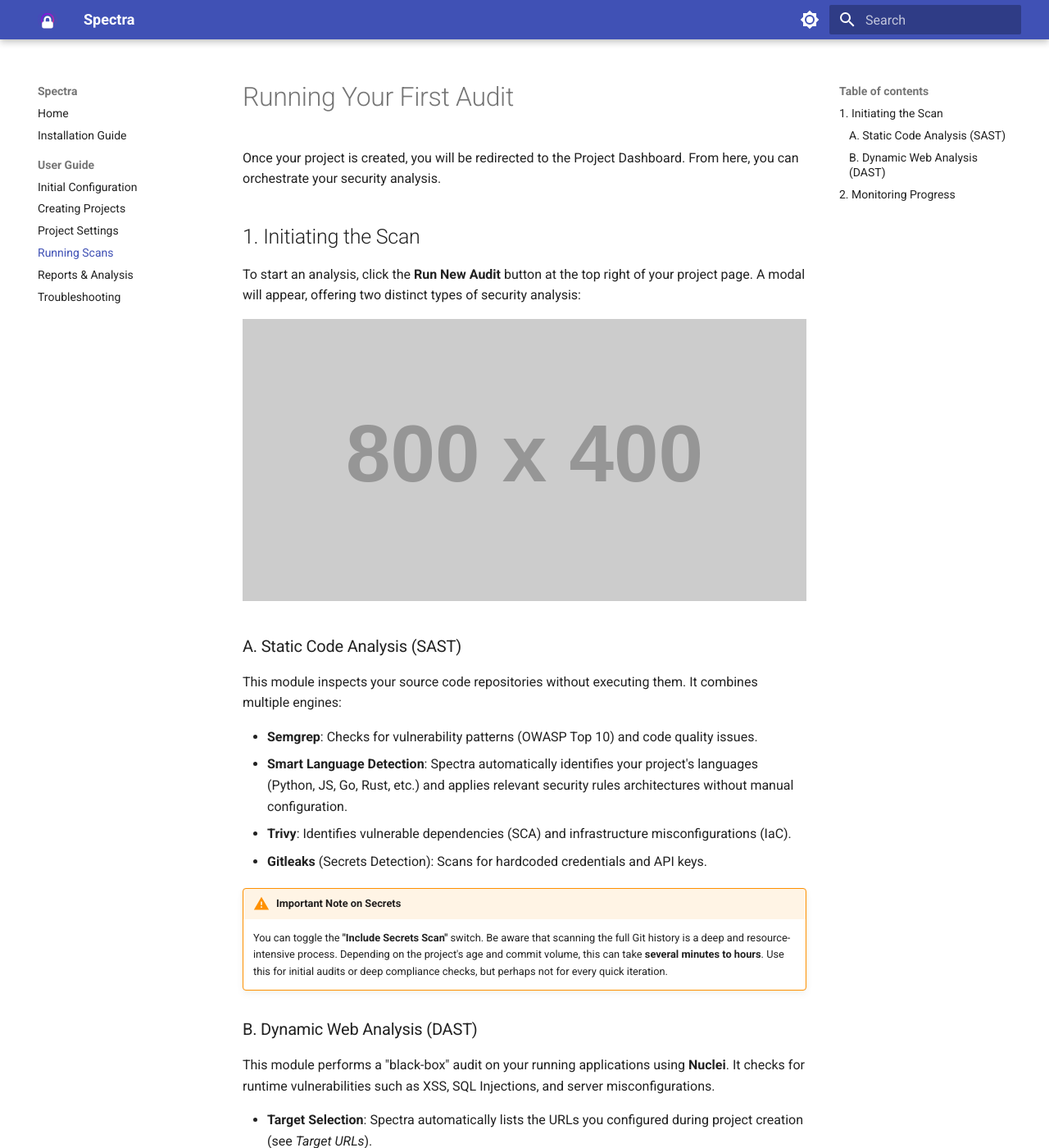
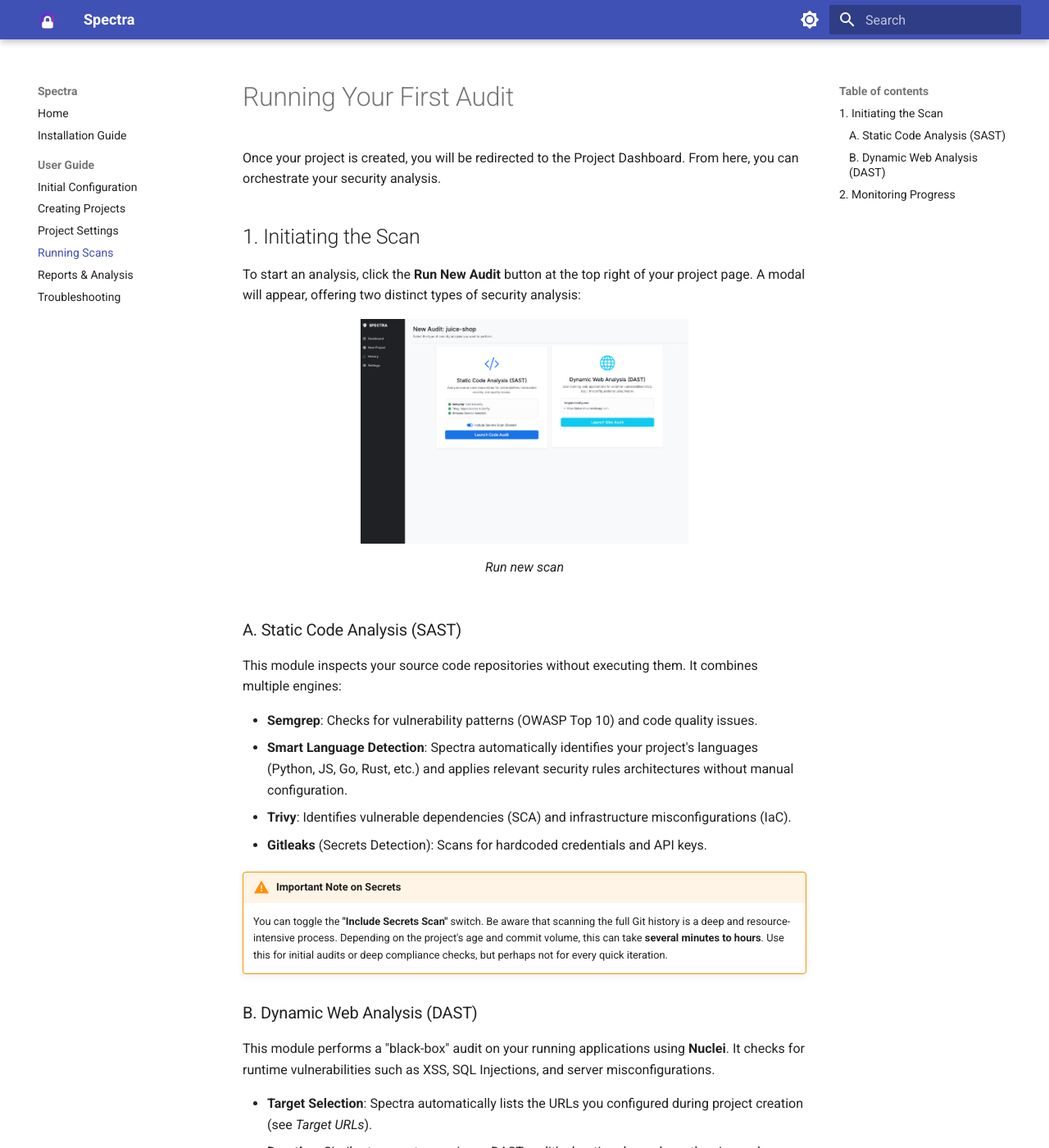
Before and after one commit to assiadialeb/Spectra, an MkDocs documentation site: the page built from docs/user-guide/scanning.md, in a window 1280 px wide and 1400 px high. Shown: the whole window at 82% size. Built offline with MkDocs 1.6.1 and Material for MkDocs 9.7.7, drawn with Linux system fonts in a browser that asks for light colours.

Commit message:
docs: Add screenshots to project settings and scanning user guides, and update MkDocs configuration for image rendering.

```diff
--- a/docs/user-guide/scanning.md
+++ b/docs/user-guide/scanning.md
@@ -6,7 +6,10 @@
 
 To start an analysis, click the **Run New Audit** button at the top right of your project page. A modal will appear, offering two distinct types of security analysis:
 
-![Scan Selection Modal](https://placehold.co/800x400?text=Scan+Selection+Modal)
+<figure markdown="span">
+![New Scan](../assets/run-scanner.png){ width="400" }
+<figcaption>Run new scan</figcaption>
+</figure>
 
 ### A. Static Code Analysis (SAST)
 
--- a/mkdocs.yml
+++ b/mkdocs.yml
@@ -35,9 +35,12 @@
   - pymdownx.details
   - pymdownx.superfences
   - attr_list
+  - md_in_html
+  - pymdownx.blocks.caption
 
 plugins:
   - search
+  - glightbox
 
 nav:
   - Home: index.md
--- a/requirements.txt
+++ b/requirements.txt
@@ -10,3 +10,4 @@
 Flask-APScheduler
 mkdocs
 mkdocs-material
+mkdocs-glightbox
```
Also changed, not shown: docs/user-guide/project-settings.md (+6 -0 lines), docs/assets/project-settings.png (added), docs/assets/run-scanner.png (added).
